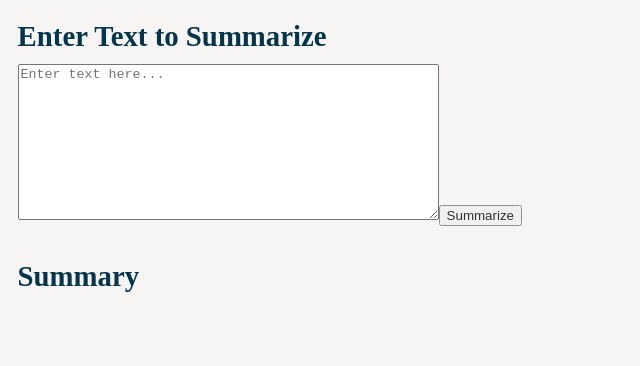
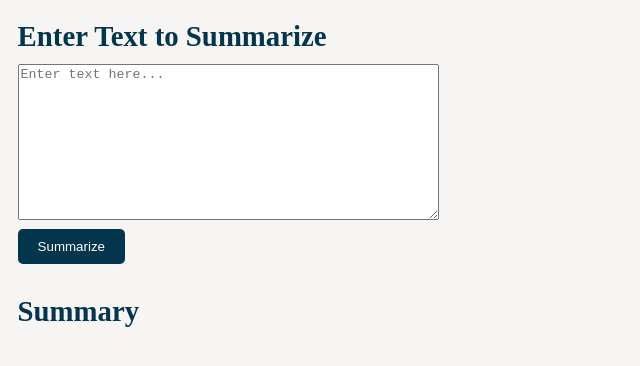
Before and after one commit to alissawu/gemma-summarizer, a plain HTML site: page index.html in a window 1280 px wide. Shown: the part 116-482 px from the top of the page, without its empty margins (0-640 px from the left). Drawn offline with nearby package versions, Linux system fonts and the light colour scheme.

Commit message:
css for button

```diff
--- a/script.js
+++ b/script.js
@@ -26,11 +26,11 @@ const app = createApp({
                 // has 3 states - Pending, Fufilled (Resolved), Rejected
                 // resolve - fn to call when succeed, reject - fn to call when fail
                 await new Promise((resolve, _) => setTimeout(resolve, 1000)); // resolve is the callback fn called after the delay
-                summary.value = inputText.value.trim();
-                // simulate error
                 if(inputText.value.trim().length > 10){
                     throw new Error('Text too long');
                 }
+                summary.value = inputText.value.trim();
+                // simulate error
             }
             catch (err) {
                 summary.value = '';
@@ -40,8 +40,6 @@ const app = createApp({
             finally {
                 isLoading.value = false;
             }
-
-
         };
         return {
             inputText,
--- a/styles.css
+++ b/styles.css
@@ -33,15 +33,16 @@ h2 {
 }
 
 .input-container {
-
    border-radius: 6px;
    margin-bottom: 20px;
 }
 /*idk is this even working no its not lol fk*/
 .submit-btn {
-    opacity: 0.8;
-    hover {
-        background-color: #000000;
-        color: #803232;
-    }
+    background-color: #03364d;
+    color: white;
+    border: none;
+    padding: 10px 20px;
+    border-radius: 5px;
+    cursor: pointer;
+    display: block;
 }
```
